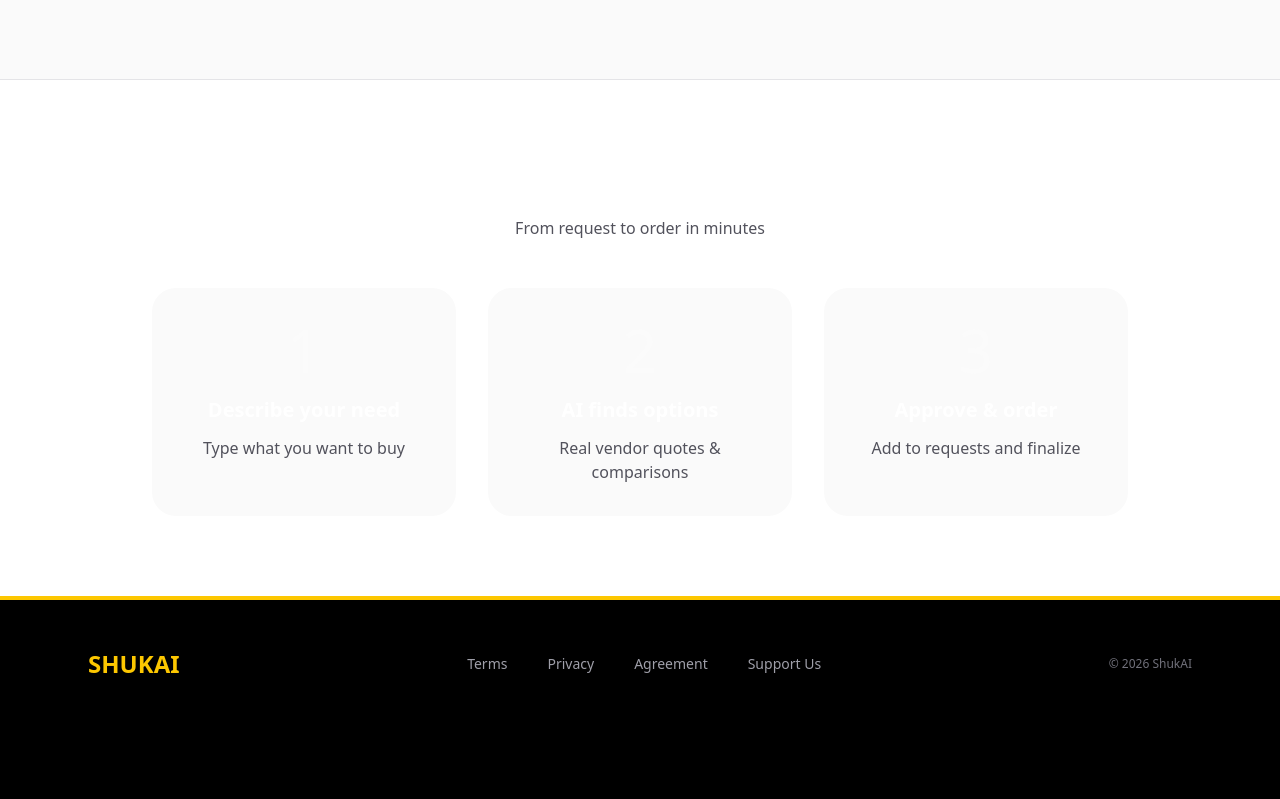
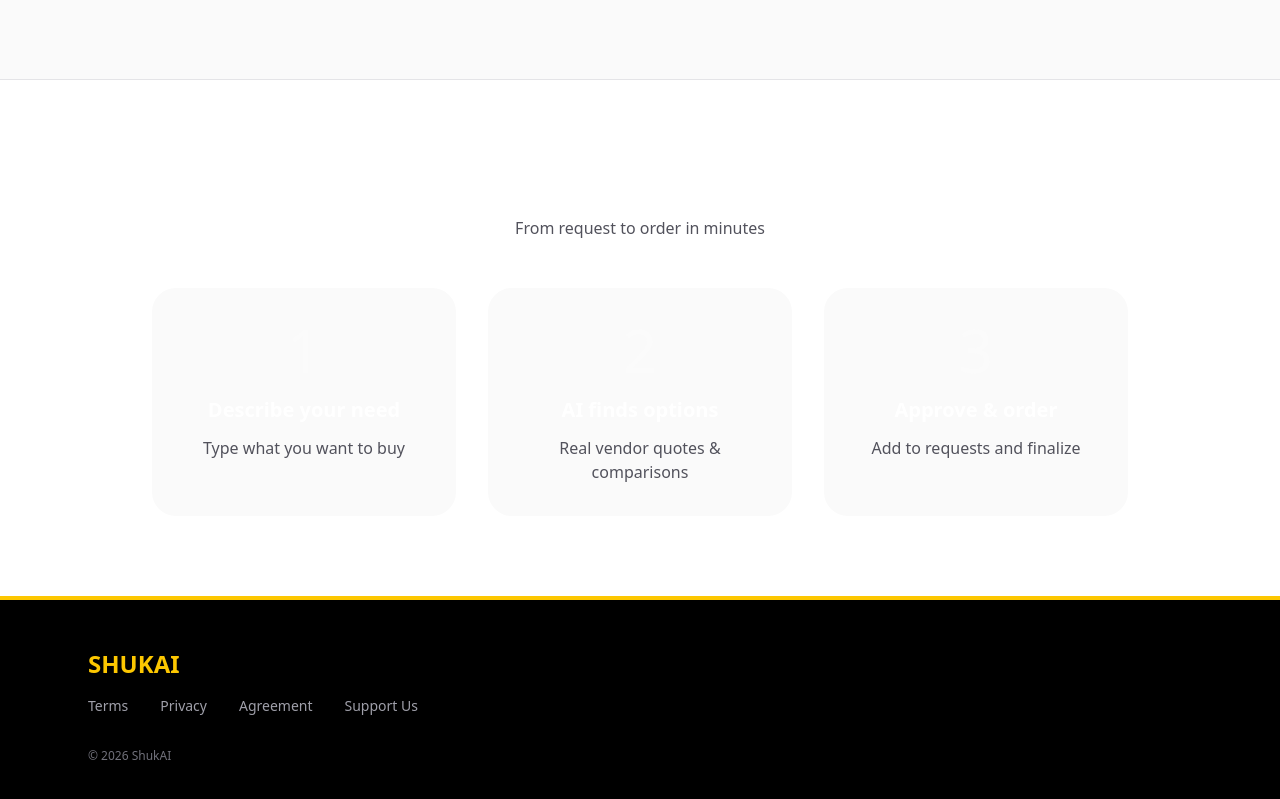
Before and after one commit to Gr33nstonecorp/shuka, a Next.js app: page / in a window 1280 px wide. Shown: the part 737-1536 px from the top of the page. Before the commit the page ends 1465 px from the top, so only its background shows below. Built offline with nearby package versions, Linux system fonts and the light colour scheme; no server answers.

Commit message:
Refactor navigation and footer layout
Removed dropdown menu for mobile and simplified navigation. Updated footer layout for better alignment and styling.

```diff
--- a/app/layout.tsx
+++ b/app/layout.tsx
@@ -7,7 +7,6 @@ export const metadata = {
   description: "AI procurement platform for modern teams",
 };
 
-// Force fresh rendering to break cache
 export const dynamic = 'force-dynamic';
 
 export default async function RootLayout({
@@ -27,7 +26,7 @@ export default async function RootLayout({
     <html lang="en">
       <body className="min-h-screen bg-black text-white flex flex-col">
 
-        {/* Black + Yellow Navigation with Dropdown */}
+        {/* Black + Yellow Navigation */}
         <nav className="bg-black border-b-4 border-yellow-400 sticky top-0 z-50">
           <div className="max-w-6xl mx-auto px-6 py-5 flex justify-between items-center">
 
@@ -35,33 +34,21 @@ export default async function RootLayout({
               SHUKAI
             </Link>
 
-            {/* Dropdown for mobile + tabs for desktop */}
-            <div className="relative">
-              <button
-                onClick={() => {
-                  const menu = document.getElementById('mobile-menu');
-                  if (menu) menu.classList.toggle('hidden');
-                }}
-                className="md:hidden px-5 py-2 border border-yellow-400 text-yellow-400 rounded-xl font-medium"
-              >
-                Menu
-              </button>
-
-              <div id="mobile-menu" className="hidden md:flex gap-8 text-sm font-semibold uppercase tracking-widest absolute md:relative right-0 mt-2 md:mt-0 bg-black border border-yellow-400 md:border-none rounded-xl p-6 md:p-0 shadow-xl md:shadow-none z-50">
-                <Link href="/assistant" className="block md:inline py-2 hover:text-yellow-400 transition">AI Assistant</Link>
-                <Link href="/requests" className="block md:inline py-2 hover:text-yellow-400 transition">Requests</Link>
-                <Link href="/quotes" className="block md:inline py-2 hover:text-yellow-400 transition">Quotes</Link>
-                <Link href="/orders" className="block md:inline py-2 hover:text-yellow-400 transition">Orders</Link>
-                <Link href="/vendors" className="block md:inline py-2 hover:text-yellow-400 transition">Vendors</Link>
-                <Link href="/saved-items" className="block md:inline py-2 hover:text-yellow-400 transition">Saved Items</Link>
-              </div>
+            {/* Tabs - Simple and always visible on desktop */}
+            <div className="hidden md:flex gap-8 text-sm font-semibold uppercase tracking-widest">
+              <Link href="/assistant" className="hover:text-yellow-400 transition">AI Assistant</Link>
+              <Link href="/requests" className="hover:text-yellow-400 transition">Requests</Link>
+              <Link href="/quotes" className="hover:text-yellow-400 transition">Quotes</Link>
+              <Link href="/orders" className="hover:text-yellow-400 transition">Orders</Link>
+              <Link href="/vendors" className="hover:text-yellow-400 transition">Vendors</Link>
+              <Link href="/saved-items" className="hover:text-yellow-400 transition">Saved Items</Link>
             </div>
 
-            {/* Auth Section */}
+            {/* Auth */}
             <div className="flex items-center gap-4">
               {user ? (
-                <div className="flex items-center gap-3 text-sm">
-                  <span className="px-4 py-1.5 bg-yellow-400 text-black font-medium rounded-full text-xs">
+                <div className="flex items-center gap-3">
+                  <span className="text-xs px-4 py-2 bg-yellow-400 text-black font-medium rounded-full">
                     {user.email}
                   </span>
                   <form action="/auth/signout" method="post">
@@ -92,25 +79,21 @@ export default async function RootLayout({
           </div>
         </nav>
 
-        {/* Main Content */}
         <main className="flex-1">
           {children}
         </main>
 
-        {/* Footer */}
-        <footer className="bg-black border-t-4 border-yellow-400 mt-auto">
-          <div className="max-w-6xl mx-auto px-6 py-12">
-            <div className="flex flex-col md:flex-row justify-between items-center gap-8 text-sm">
-              <div className="font-black text-2xl text-yellow-400">SHUKAI</div>
-              <div className="flex flex-wrap gap-x-10 gap-y-4 text-zinc-400">
-                <Link href="/terms" className="hover:text-yellow-400 transition">Terms</Link>
-                <Link href="/privacy" className="hover:text-yellow-400 transition">Privacy</Link>
-                <Link href="/msa" className="hover:text-yellow-400 transition">Agreement</Link>
-                <Link href="/pricing" className="hover:text-yellow-400 transition font-medium">Support Us</Link>
-              </div>
-              <div className="text-xs text-zinc-500">
-                © {new Date().getFullYear()} ShukAI
-              </div>
+        <footer className="bg-black border-t-4 border-yellow-400 mt-auto py-12">
+          <div className="max-w-6xl mx-auto px-6 text-center md:text-left">
+            <div className="font-black text-2xl text-yellow-400 mb-4">SHUKAI</div>
+            <div className="flex flex-wrap justify-center md:justify-start gap-x-8 gap-y-2 text-sm text-zinc-400">
+              <Link href="/terms" className="hover:text-yellow-400">Terms</Link>
+              <Link href="/privacy" className="hover:text-yellow-400">Privacy</Link>
+              <Link href="/msa" className="hover:text-yellow-400">Agreement</Link>
+              <Link href="/pricing" className="hover:text-yellow-400 font-medium">Support Us</Link>
+            </div>
+            <div className="text-xs text-zinc-500 mt-8">
+              © {new Date().getFullYear()} ShukAI
             </div>
           </div>
         </footer>
```
